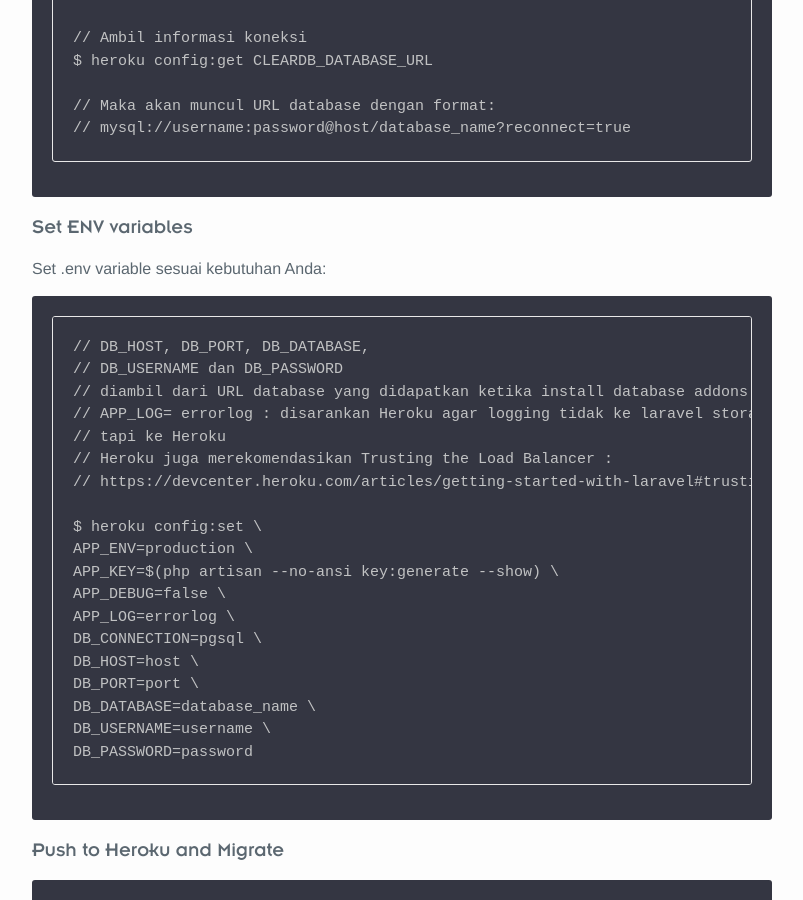
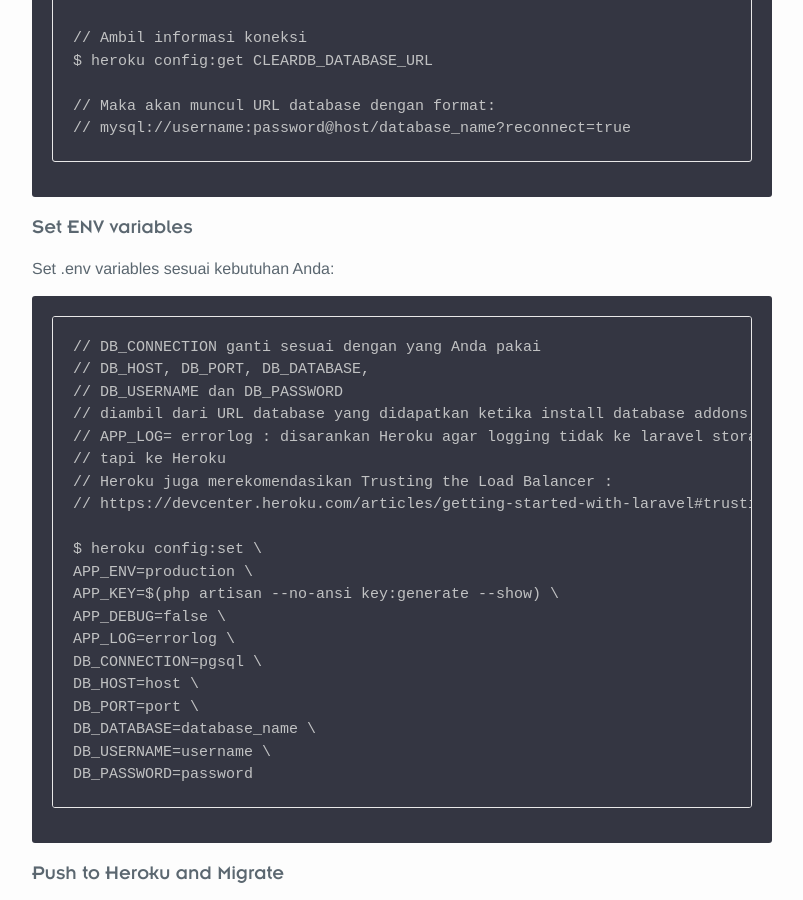
Before and after one commit to khoerodin/khoerodin.github.io, a Jekyll site: the page built from _posts/2017-1-13-deploy-laravel-ke-heroku.md, in a window 1280 px wide and 900 px high, scrolled down 1962 px. Shown: the whole window, without its empty margins (238-1041 px from the left). Built offline with Jekyll 4.4.1, drawn with Linux system fonts in a browser that asks for light colours; nearby versions of some CDN libraries; emoji names are drawn with the system emoji font; comment, search, counter and statistics services are not loaded; some of the changed text lies outside the part shown.

Commit message:
edit an article

````diff
--- a/_posts/2017-1-13-deploy-laravel-ke-heroku.md
+++ b/_posts/2017-1-13-deploy-laravel-ke-heroku.md
@@ -74,9 +74,10 @@ $ heroku config:get CLEARDB_DATABASE_URL
 
 #### Set ENV variables
 
-Set .env variable sesuai kebutuhan Anda:
+Set .env variables sesuai kebutuhan Anda:
 
 ```
+// DB_CONNECTION ganti sesuai dengan yang Anda pakai
 // DB_HOST, DB_PORT, DB_DATABASE,
 // DB_USERNAME dan DB_PASSWORD
 // diambil dari URL database yang didapatkan ketika install database addons
````
